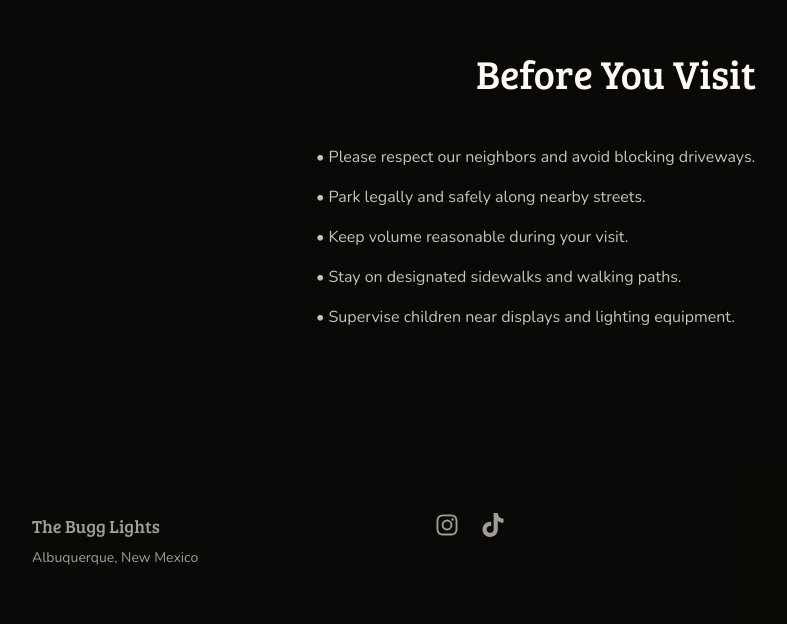
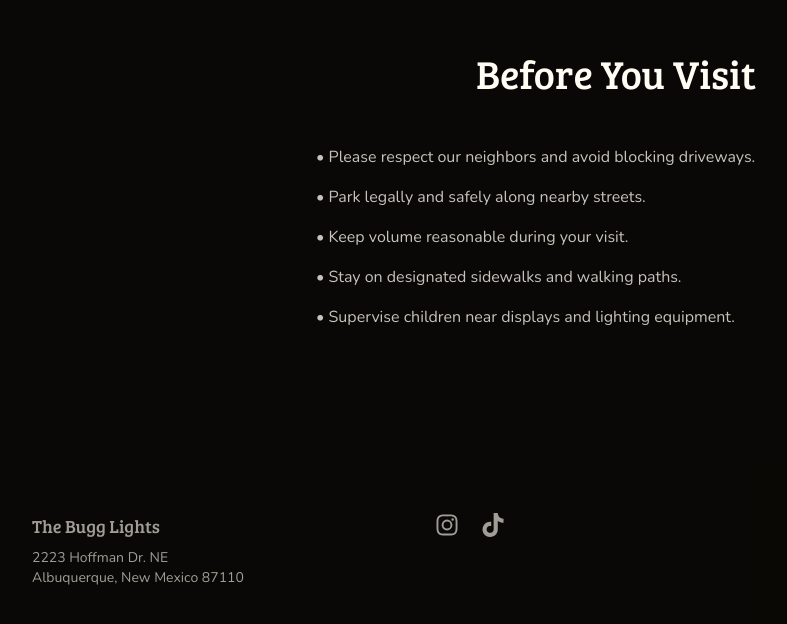
Before and after one commit to csalinas-dev/bugg-lights, a Next.js app: page / in a window 1280 px wide. Shown: the part 2361-2985 px from the top of the page, without its empty margins (24-811 px from the left). Built offline with nearby package versions, Linux system fonts and the light colour scheme.

Commit message:
content(footer): address

```diff
--- a/src/components/Footer.js
+++ b/src/components/Footer.js
@@ -46,7 +46,9 @@ const Footer = () => {
               fontFamily: 'var(--font-nunito)',
             }}
           >
-            Albuquerque, New Mexico
+            2223 Hoffman Dr. NE
+            <br />
+            Albuquerque, New Mexico 87110
           </Typography>
         </Grid>
         {/* Commented out links to other pages for homepage-only publish */}
```
